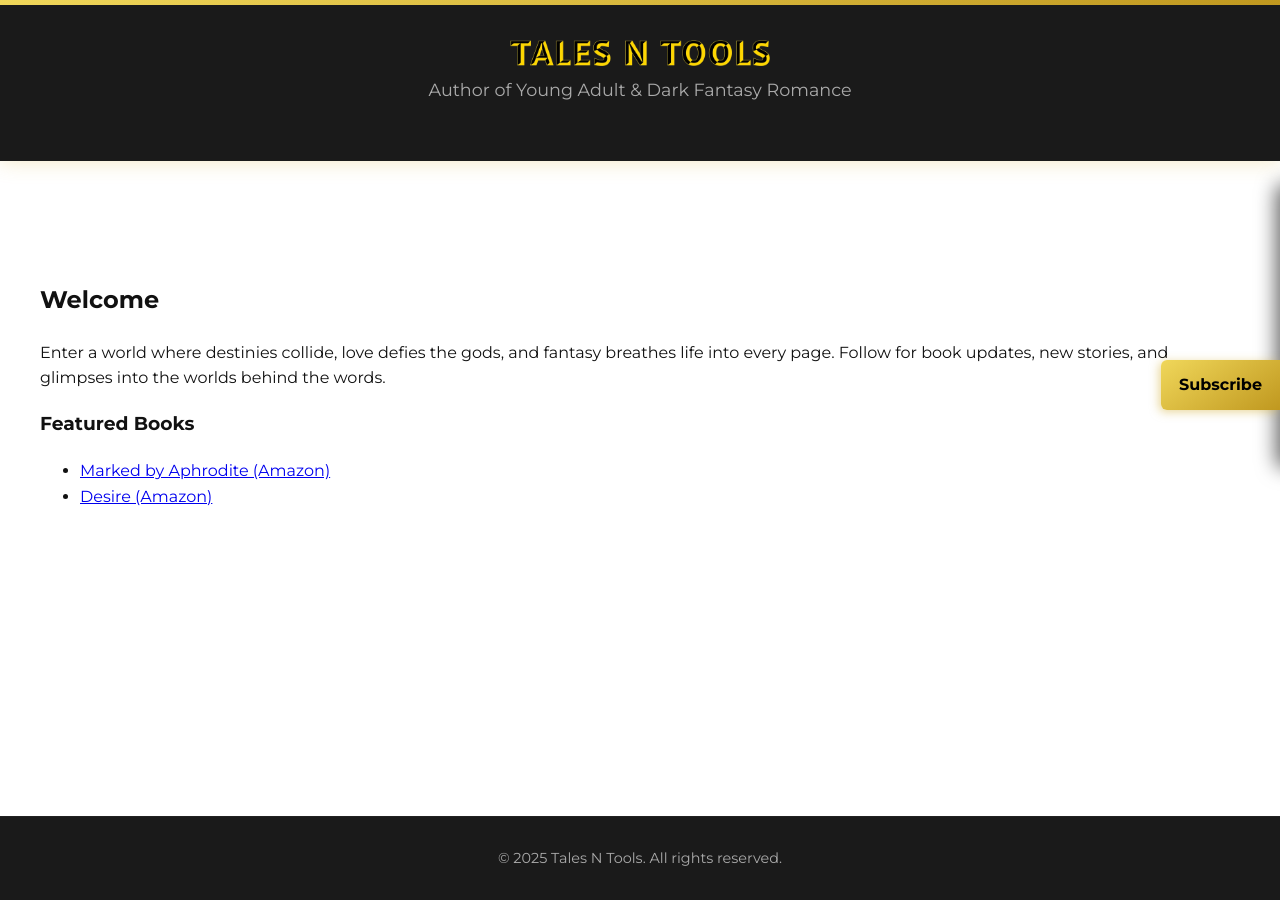
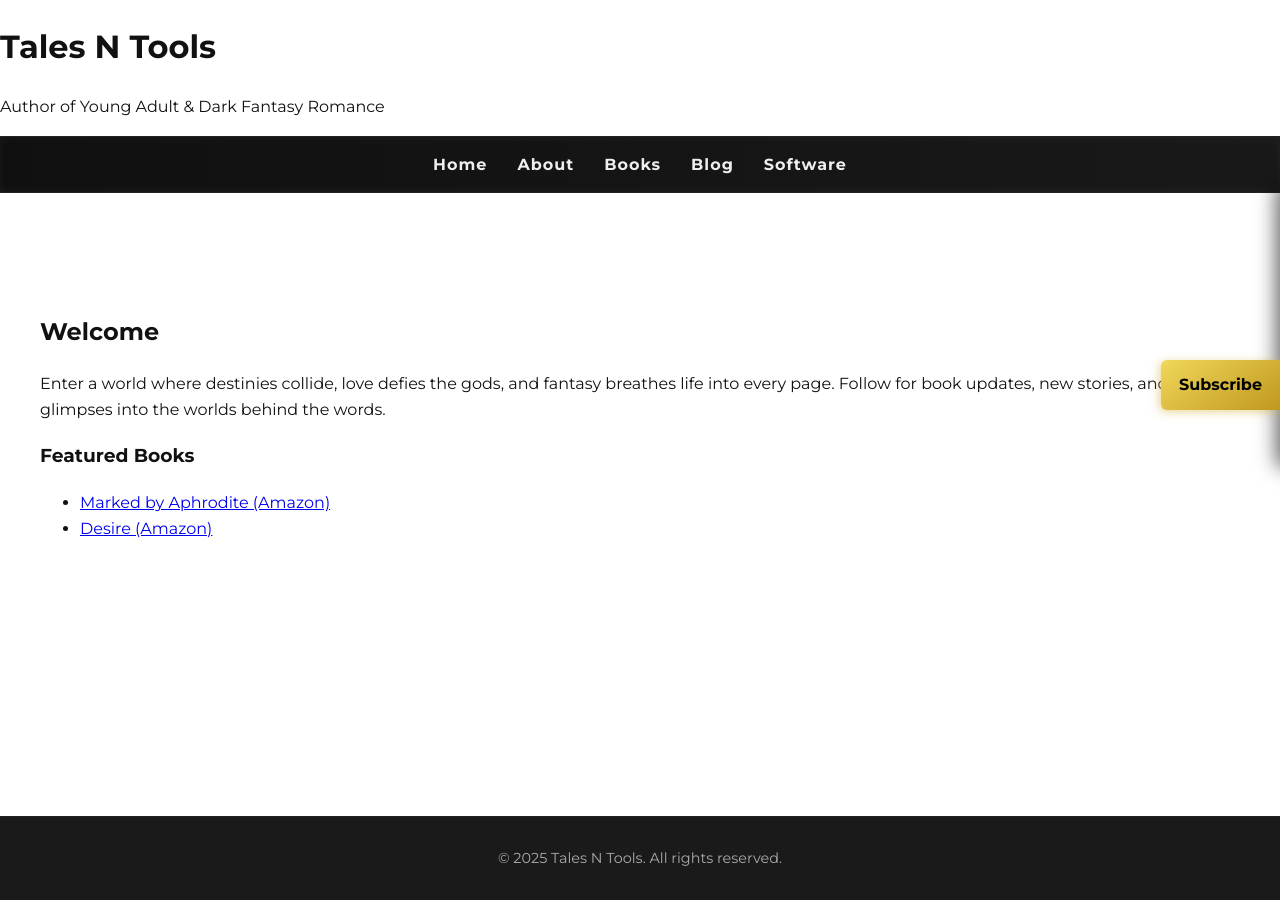
Before and after one commit to TalesNTools/TalesNTools, a Jekyll site: the page built from index.md, in a window 1280 px wide. Built offline with Jekyll 4.4.1, drawn with Linux system fonts in a browser that asks for light colours.

Commit message:
Update default.html

```diff
--- a/_layouts/default.html
+++ b/_layouts/default.html
@@ -15,12 +15,8 @@
 </head>
 <body>
   <div class="site-wrapper">
-    <header class="site-header">
-      <a href="{{ '/' | relative_url }}">
-        <img src="{{ '/assets/images/posts/Header-Logo.webp' | relative_url }}" alt="Tales N Tools Logo" class="site-logo">
-      </a>
-      <p>Author of Young Adult & Dark Fantasy Romance</p>
-    </header>
+
+    {% include header.html %}
 
     <main>
       {{ content }}
```
